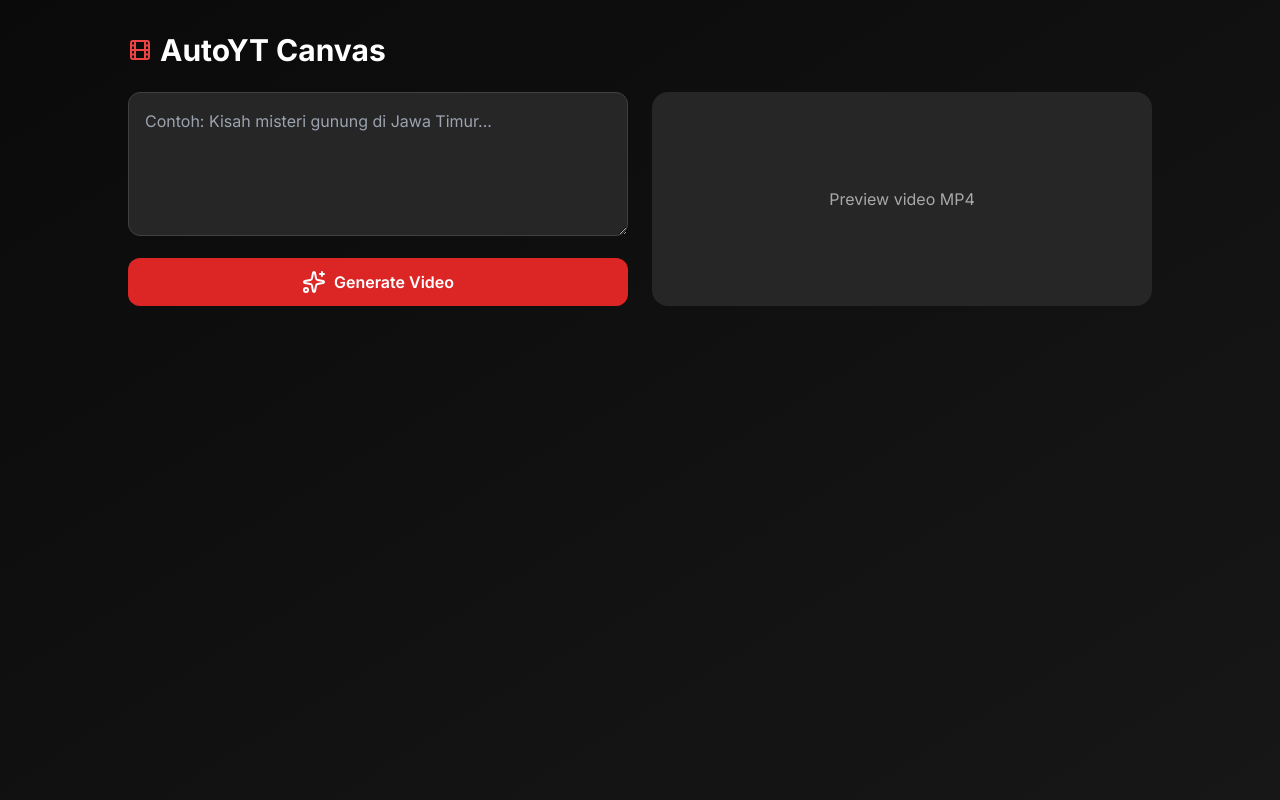
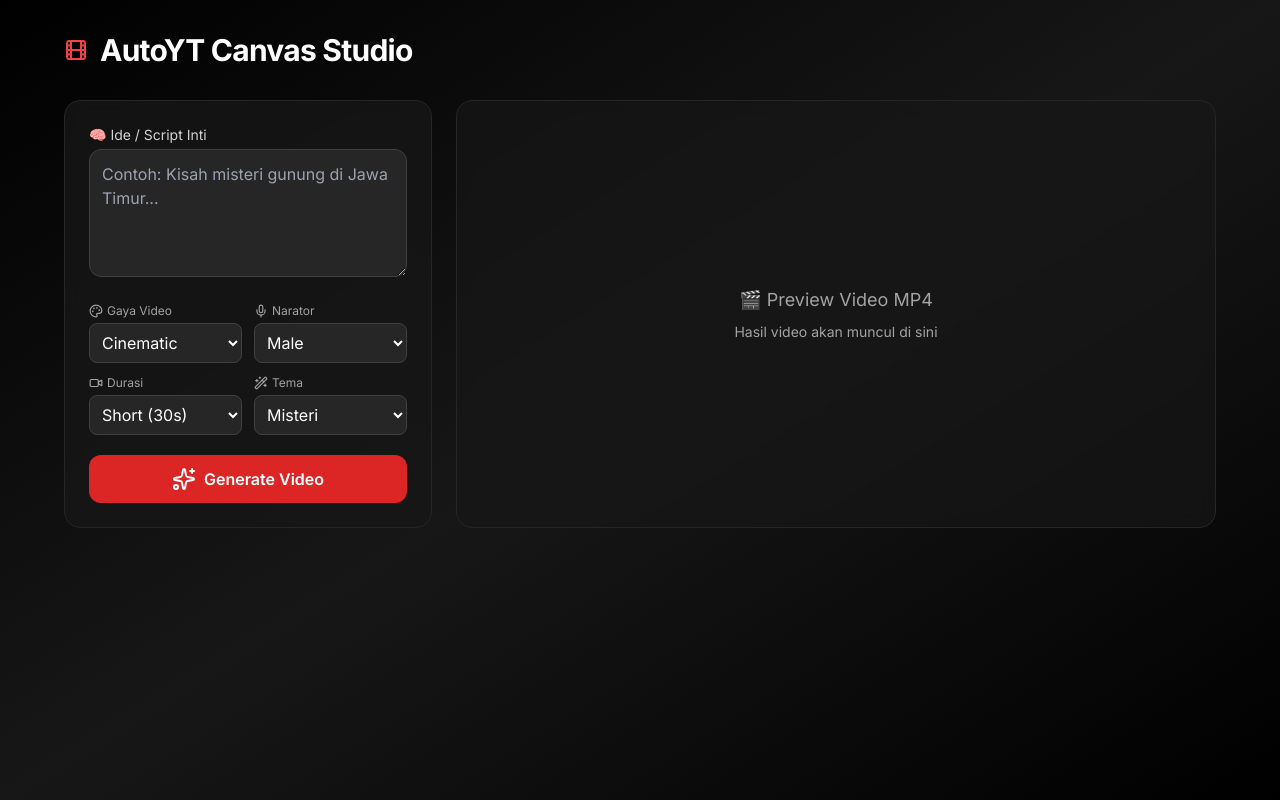
Before and after one commit to wargasekitar/autoyt-canvas, a Next.js app: page / in a window 1280 px wide. Built offline with nearby package versions, Linux system fonts and the light colour scheme.

Commit message:
fix: UI for life

```diff
--- a/app/api/check-status/route.ts
+++ b/app/api/check-status/route.ts
@@ -3,7 +3,11 @@ import { getVideoStatus } from "../../../lib/video-provider";
 
 export async function GET(req: Request) {
   const { searchParams } = new URL(req.url);
-  const taskId = searchParams.get("taskId")!;
+  const taskId = searchParams.get("taskId");
+
+  if (!taskId) {
+    return NextResponse.json({ error: "Missing taskId" }, { status: 400 });
+  }
 
   const result = await getVideoStatus(taskId);
   return NextResponse.json(result);
--- a/app/api/generate-video/route.ts
+++ b/app/api/generate-video/route.ts
@@ -3,9 +3,9 @@ import { buildPrompt } from "../../../lib/ai";
 import { createVideoTask } from "../../../lib/video-provider";
 
 export async function POST(req: Request) {
-  const { idea } = await req.json();
+  const body = await req.json();
 
-  const prompt = buildPrompt(idea);
+  const prompt = buildPrompt(body);
   const taskId = await createVideoTask(prompt);
 
   return NextResponse.json({ taskId });
--- a/app/layout.tsx
+++ b/app/layout.tsx
@@ -1,22 +1,22 @@
-import type { Metadata } from 'next'
-import { Inter } from 'next/font/google'
-import './globals.css'
+import "./globals.css";
+import type { Metadata } from "next";
+import { Inter } from "next/font/google";
 
-const inter = Inter({ subsets: ['latin'] })
+const inter = Inter({ subsets: ["latin"] });
 
 export const metadata: Metadata = {
-  title: 'Create Next App',
-  description: 'Generated by create next app',
-}
+  title: "AutoYT Canvas Studio",
+  description: "Generate AI Video from Text",
+};
 
 export default function RootLayout({
   children,
 }: {
-  children: React.ReactNode
+  children: React.ReactNode;
 }) {
   return (
     <html lang="en">
       <body className={inter.className}>{children}</body>
     </html>
-  )
+  );
 }
--- a/app/page.tsx
+++ b/app/page.tsx
@@ -1,17 +1,40 @@
 "use client";
+
 import { useState } from "react";
-import { Film, Sparkles, Download, Loader2 } from "lucide-react";
+import {
+  Film,
+  Sparkles,
+  Download,
+  Loader2,
+  Wand2,
+  Mic,
+  Palette,
+  Video,
+} from "lucide-react";
 
 export default function DashboardPage() {
   const [idea, setIdea] = useState("");
   const [status, setStatus] = useState<"idle" | "loading" | "done">("idle");
   const [videoUrl, setVideoUrl] = useState<string | null>(null);
 
+  const [style, setStyle] = useState("Cinematic");
+  const [narrator, setNarrator] = useState("Male");
+  const [duration, setDuration] = useState("Short (30s)");
+  const [theme, setTheme] = useState("Misteri");
+
   const generate = async () => {
     setStatus("loading");
+
     const res = await fetch("/api/generate-video", {
       method: "POST",
-      body: JSON.stringify({ idea }),
+      headers: { "Content-Type": "application/json" },
+      body: JSON.stringify({
+        idea,
+        style,
+        narrator,
+        duration,
+        theme,
+      }),
     });
 
     const { taskId } = await res.json();
@@ -28,48 +51,137 @@ export default function DashboardPage() {
     }, 4000);
   };
 
-  <input
-    type="password"
-    placeholder="Google AI Studio API Key"
-    className="w-full p-3 rounded-xl bg-neutral-800 border border-neutral-700"
-  />
+  return (
+    <div className="min-h-screen bg-gradient-to-br from-black via-neutral-900 to-black text-white p-8">
+      <div className="max-w-6xl mx-auto">
+        {/* Header */}
+        <div className="flex items-center gap-3 mb-8">
+          <Film className="text-red-500" />
+          <h1 className="text-3xl font-bold tracking-tight">
+            AutoYT Canvas Studio
+          </h1>
+        </div>
 
-  return (
-    <div className="min-h-screen bg-gradient-to-br from-neutral-950 to-neutral-900 text-white p-8">
-      <div className="max-w-5xl mx-auto">
-        <h1 className="text-3xl font-bold flex items-center gap-2 mb-6">
-          <Film className="text-red-500" /> AutoYT Canvas
-        </h1>
+        <div className="grid lg:grid-cols-3 gap-6">
+          {/* LEFT PANEL */}
+          <div className="lg:col-span-1 space-y-5 bg-neutral-900/80 p-6 rounded-2xl border border-neutral-800 backdrop-blur">
+            {/* Idea Input */}
+            <div>
+              <label className="text-sm mb-1 block text-neutral-300">
+                🧠 Ide / Script Inti
+              </label>
+              <textarea
+                value={idea}
+                onChange={(e) => setIdea(e.target.value)}
+                placeholder="Contoh: Kisah misteri gunung di Jawa Timur..."
+                className="w-full h-32 p-3 rounded-xl bg-neutral-800 border border-neutral-700 focus:outline-none focus:ring-2 focus:ring-red-600/40"
+              />
+            </div>
 
-        <div className="grid md:grid-cols-2 gap-6">
-          <div className="space-y-4">
-            <textarea
-              value={idea}
-              onChange={(e) => setIdea(e.target.value)}
-              placeholder="Contoh: Kisah misteri gunung di Jawa Timur..."
-              className="w-full h-36 p-4 rounded-xl bg-neutral-800 border border-neutral-700"
-            />
+            {/* Controls */}
+            <div className="grid grid-cols-2 gap-3">
+              <div>
+                <label className="text-xs mb-1 flex items-center gap-1 text-neutral-400">
+                  <Palette size={14} /> Gaya Video
+                </label>
+                <select
+                  value={style}
+                  onChange={(e) => setStyle(e.target.value)}
+                  className="w-full p-2 rounded-lg bg-neutral-800 border border-neutral-700"
+                >
+                  <option>Cinematic</option>
+                  <option>Realistic</option>
+                  <option>Cartoon</option>
+                  <option>Anime</option>
+                  <option>LEGO</option>
+                  <option>CGI</option>
+                </select>
+              </div>
 
+              <div>
+                <label className="text-xs mb-1 flex items-center gap-1 text-neutral-400">
+                  <Mic size={14} /> Narator
+                </label>
+                <select
+                  value={narrator}
+                  onChange={(e) => setNarrator(e.target.value)}
+                  className="w-full p-2 rounded-lg bg-neutral-800 border border-neutral-700"
+                >
+                  <option>Male</option>
+                  <option>Female</option>
+                </select>
+              </div>
+
+              <div>
+                <label className="text-xs mb-1 flex items-center gap-1 text-neutral-400">
+                  <Video size={14} /> Durasi
+                </label>
+                <select
+                  value={duration}
+                  onChange={(e) => setDuration(e.target.value)}
+                  className="w-full p-2 rounded-lg bg-neutral-800 border border-neutral-700"
+                >
+                  <option>Short (30s)</option>
+                  <option>Short (60s)</option>
+                  <option>Long (3–5 min)</option>
+                </select>
+              </div>
+
+              <div>
+                <label className="text-xs mb-1 flex items-center gap-1 text-neutral-400">
+                  <Wand2 size={14} /> Tema
+                </label>
+                <select
+                  value={theme}
+                  onChange={(e) => setTheme(e.target.value)}
+                  className="w-full p-2 rounded-lg bg-neutral-800 border border-neutral-700"
+                >
+                  <option>Misteri</option>
+                  <option>Horror</option>
+                  <option>Sejarah</option>
+                  <option>Legenda</option>
+                  <option>Edukasi</option>
+                </select>
+              </div>
+            </div>
+
+            {/* Generate Button */}
             <button
               onClick={generate}
               disabled={status === "loading"}
-              className="w-full bg-red-600 hover:bg-red-700 py-3 rounded-xl font-semibold flex items-center justify-center gap-2"
+              className="w-full mt-3 bg-red-600 hover:bg-red-700 transition-colors py-3 rounded-xl font-semibold flex items-center justify-center gap-2"
             >
-              {status === "loading" ? <Loader2 className="animate-spin" /> : <Sparkles />}
+              {status === "loading" ? (
+                <Loader2 className="animate-spin" />
+              ) : (
+                <Sparkles />
+              )}
               Generate Video
             </button>
           </div>
 
-          <div className="bg-neutral-800 rounded-2xl p-4 flex flex-col items-center justify-center">
-            {!videoUrl && <p className="opacity-60">Preview video MP4</p>}
+          {/* RIGHT PANEL */}
+          <div className="lg:col-span-2 bg-neutral-900/70 rounded-2xl p-6 flex flex-col items-center justify-center border border-neutral-800 backdrop-blur">
+            {!videoUrl && (
+              <div className="text-center text-neutral-400">
+                <p className="text-lg">🎬 Preview Video MP4</p>
+                <p className="text-sm mt-2">
+                  Hasil video akan muncul di sini
+                </p>
+              </div>
+            )}
 
             {videoUrl && (
               <>
-                <video src={videoUrl} controls className="rounded-xl" />
+                <video
+                  src={videoUrl}
+                  controls
+                  className="rounded-xl w-full max-h-[420px]"
+                />
                 <a
                   href={videoUrl}
                   download
-                  className="mt-4 flex items-center gap-2 bg-neutral-700 px-4 py-2 rounded-lg"
+                  className="mt-4 flex items-center gap-2 bg-neutral-700 hover:bg-neutral-600 transition px-4 py-2 rounded-lg"
                 >
                   <Download /> Download MP4
                 </a>
--- a/lib/ai.ts
+++ b/lib/ai.ts
@@ -1,10 +1,38 @@
-export function buildPrompt(idea: string) {
+export function buildPrompt({
+  idea,
+  style,
+  theme,
+  duration,
+  narrator,
+}: {
+  idea: string;
+  style: string;
+  theme: string;
+  duration: string;
+  narrator: string;
+}) {
   return `
-Create a cinematic AI video.
-Style: dramatic, cinematic lighting, smooth camera motion
-Mood: mystery, engaging
-Duration: 30 seconds
-Topic: ${idea}
-Ultra realistic, 4K, film grain.
+Create an AI-generated video.
+
+Topic:
+${idea}
+
+Style:
+${style}
+
+Theme:
+${theme}
+
+Narration:
+${narrator}
+
+Duration:
+${duration}
+
+Visual:
+Ultra high quality, cinematic lighting, smooth camera movement,
+professional composition, 4K quality, film grain, dramatic mood.
+
+Avoid text on screen unless cinematic.
 `;
 }
--- a/lib/video-provider.ts
+++ b/lib/video-provider.ts
@@ -1,9 +1,8 @@
-// lib/video-provider.ts
 const API = "https://api.replicate.com/v1/predictions";
 const TOKEN = process.env.REPLICATE_API_TOKEN!;
 
-// contoh model video (ganti kalau mau)
-const MODEL_VERSION = "f4e4c3e3c9a6c6b1a9b9b7d3f6b5f2b1"; // contoh
+// contoh model text-to-video (placeholder)
+const MODEL_VERSION = "f4e4c3e3c9a6c6b1a9b9b7d3f6b5f2b1";
 
 export async function createVideoTask(prompt: string) {
   const res = await fetch(API, {
@@ -17,6 +16,7 @@ export async function createVideoTask(prompt: string) {
       input: {
         prompt,
         duration: 30,
+        aspect_ratio: "9:16",
       },
     }),
   });
```
